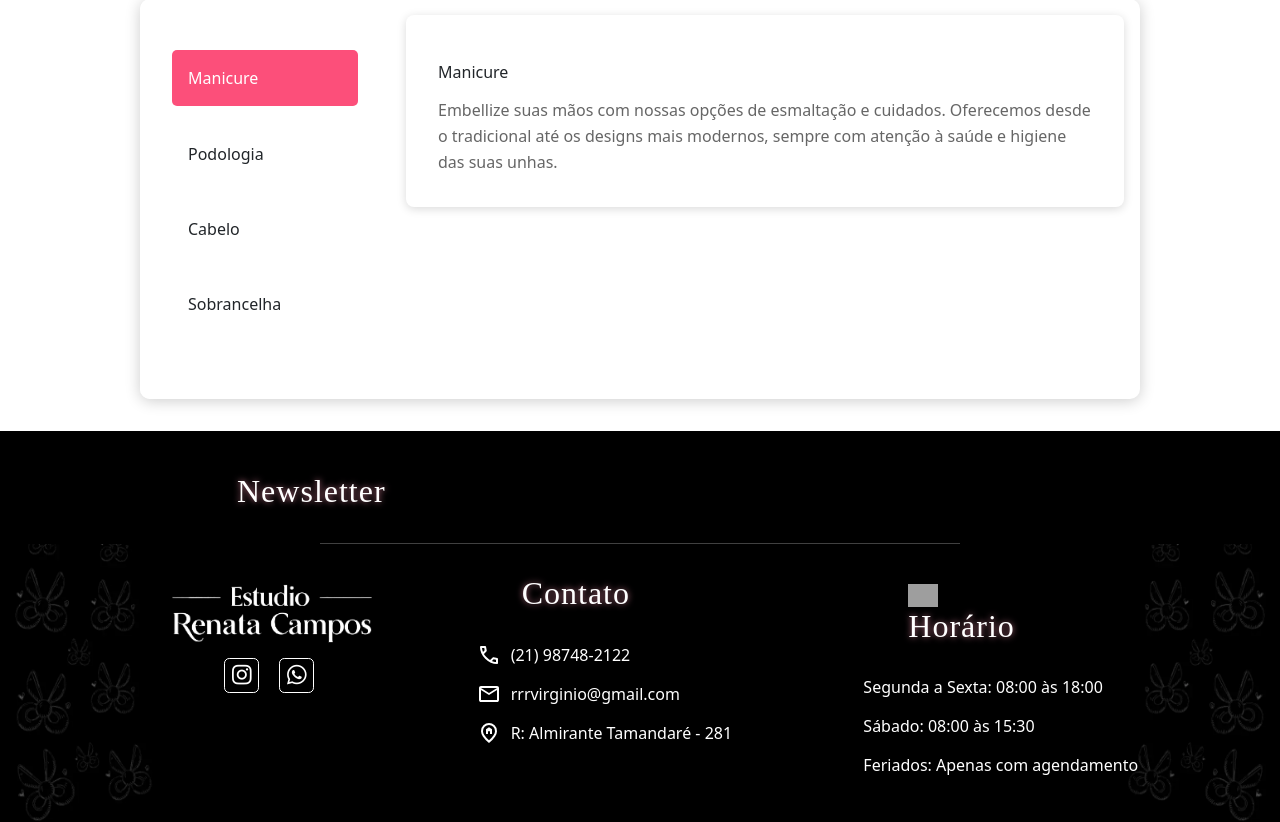
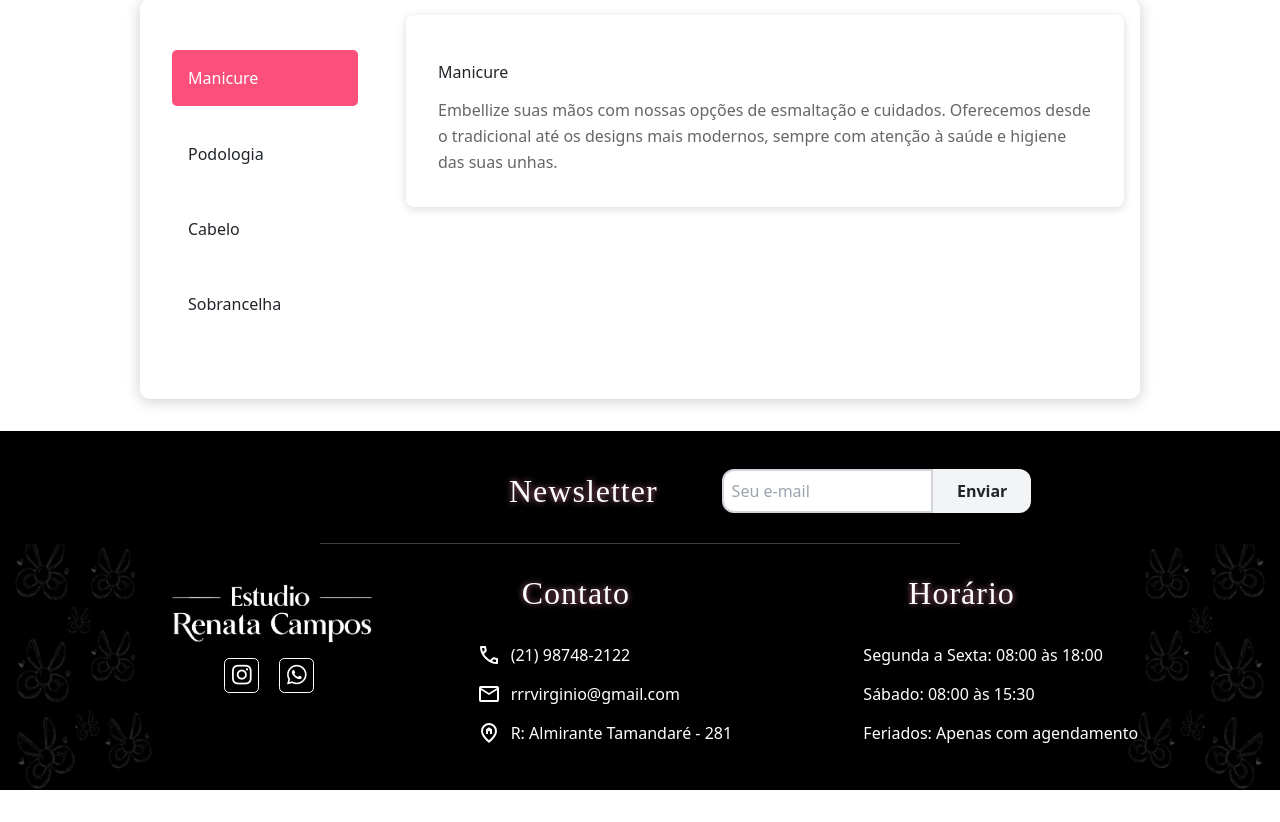
Before and after one commit to Gabriel-vcampos/Estudio-renata-campos, a Django app: page / in a window 1280 px wide. Shown: the part 649-1471 px from the top of the page. After the commit the page ends 1439 px from the top, so only its background shows below. Run offline with Django 4.2, Linux system fonts and the light colour scheme; some libraries are stand-ins or nearby versions; grey boxes are pictures that could not be loaded.

Commit message:
commit newsletter atualização

```diff
--- a/estudio_renata_campos/base/global/partials/footer.html
+++ b/estudio_renata_campos/base/global/partials/footer.html
@@ -39,7 +39,7 @@
 
     <!-- Seção Direita -->
     <div class="footer-section right-section">
-        <h3 class="section-title"><img src="global/static/images/calendar_month_icon.svg" alt="" class="section-title-img"> <span class="pink-accent"></span>Horário</h3>
+        <h3 class="section-title"> <span class="pink-accent"></span>Horário</h3>
         <ul class="hours-list">
             <li>Segunda a Sexta: 08:00 às 18:00</li>
             <li>Sábado: 08:00 às 15:30</li>
--- a/estudio_renata_campos/base/global/partials/newsletter.html
+++ b/estudio_renata_campos/base/global/partials/newsletter.html
@@ -1,10 +1,34 @@
 <section class="container-fluid bg-black">
-<div class="footer-section center-section h-28 align-content-center">
+  <div class="footer-section center-section h-28 flex items-center ml-96 pl-20 gap-6">
 
-    <h3 class="section-title text-white mt-4 mb-0 max-w-4xl mx-auto">
-        <span class="pink-accent"></span>Newsletter
-      </h3>
-</div>
-</form>
-<hr class="text-white w-50 align-content-center w-1/2 mx-auto border-t-1 border-white">
+    <h3 class="section-title text-white mt-4 mb-0 max-w-4xl">
+      <span class="pink-accent"></span>Newsletter
+    </h3>
+
+    <form action="#" method="post" class="w-full ml-10 mt-2">
+      <label for="text" class="sr-only">E-mail</label>
+
+      <div class="flex">
+        <input
+          type="email"
+          id="email"
+          name="email"
+          required
+          placeholder="Seu e-mail"
+          class="rounded-l-xl p-2 border-2 border-gray-300 w-2/5 outline-none"
+        />
+
+        <button
+          class="maluco bg-gray-100 hover:text-white hover:font-semibold font-semibold px-4 py-2 rounded-r-xl transition-colors duration-200"
+        >
+          Enviar
+        </button>
+      </div>
+
+
+    </form>
+
+
+  </div>
+  <hr class="text-white w-1/2 mx-auto border-t border-white">
 </section>
--- a/estudio_renata_campos/base/static/global/css/styles.css
+++ b/estudio_renata_campos/base/static/global/css/styles.css
@@ -427,6 +427,13 @@
 
 /*Região newsletter*/
 
+.maluco{
+    transition: background-color 0.2s ease, color 0.2s ease;
+}
+.maluco:hover{
+    background-color: #fc4f7a;
+
+}
 
 /* Títulos */
 .section-title {
```
Also changed, not shown: estudio_renata_campos/estudio_renata_campos/forms.py (added, +24 -0 lines), estudio_renata_campos/base/static/global/js/script.js (line endings or trailing spaces), estudio_renata_campos/home/views.py (line endings or trailing spaces).
